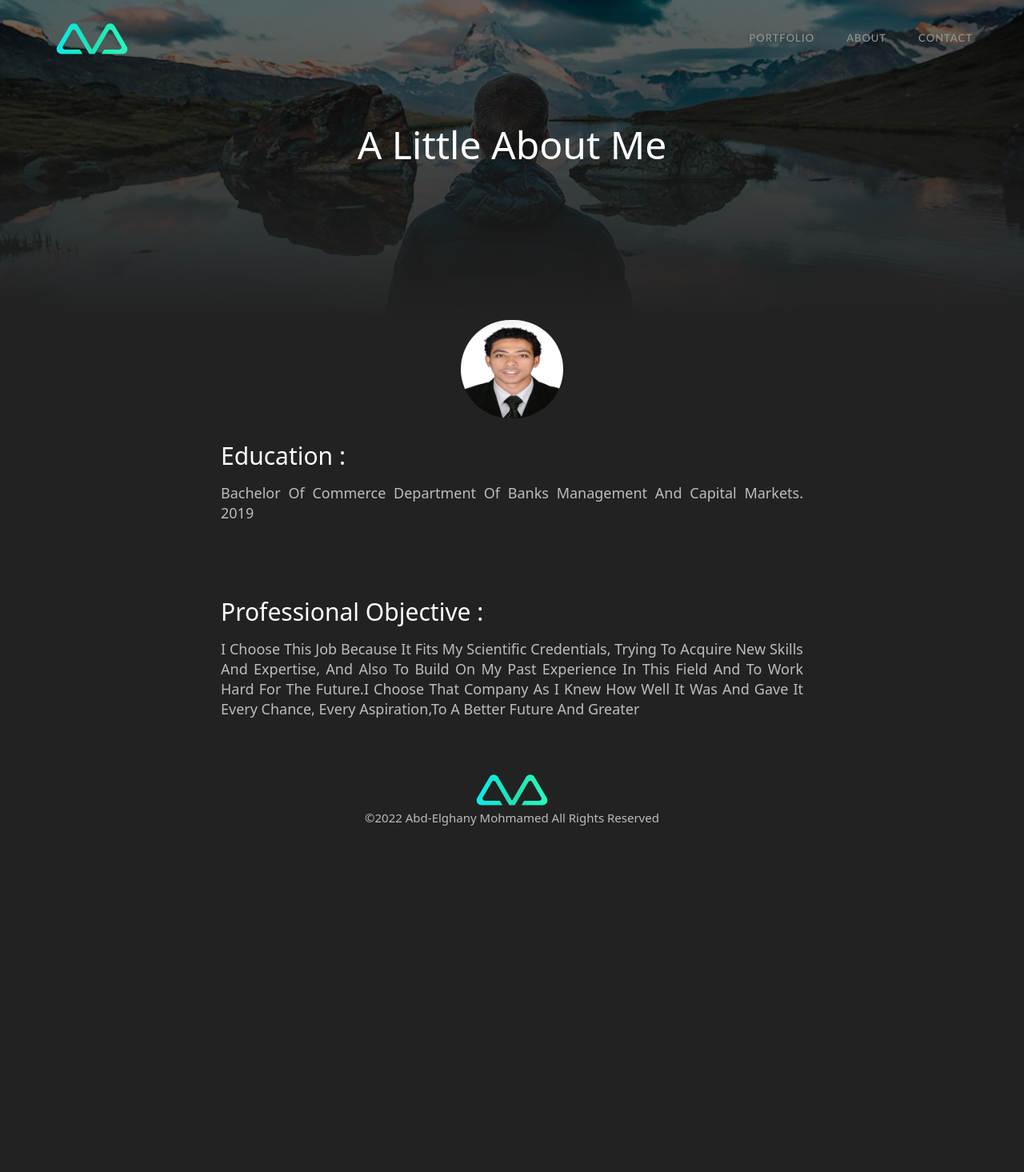
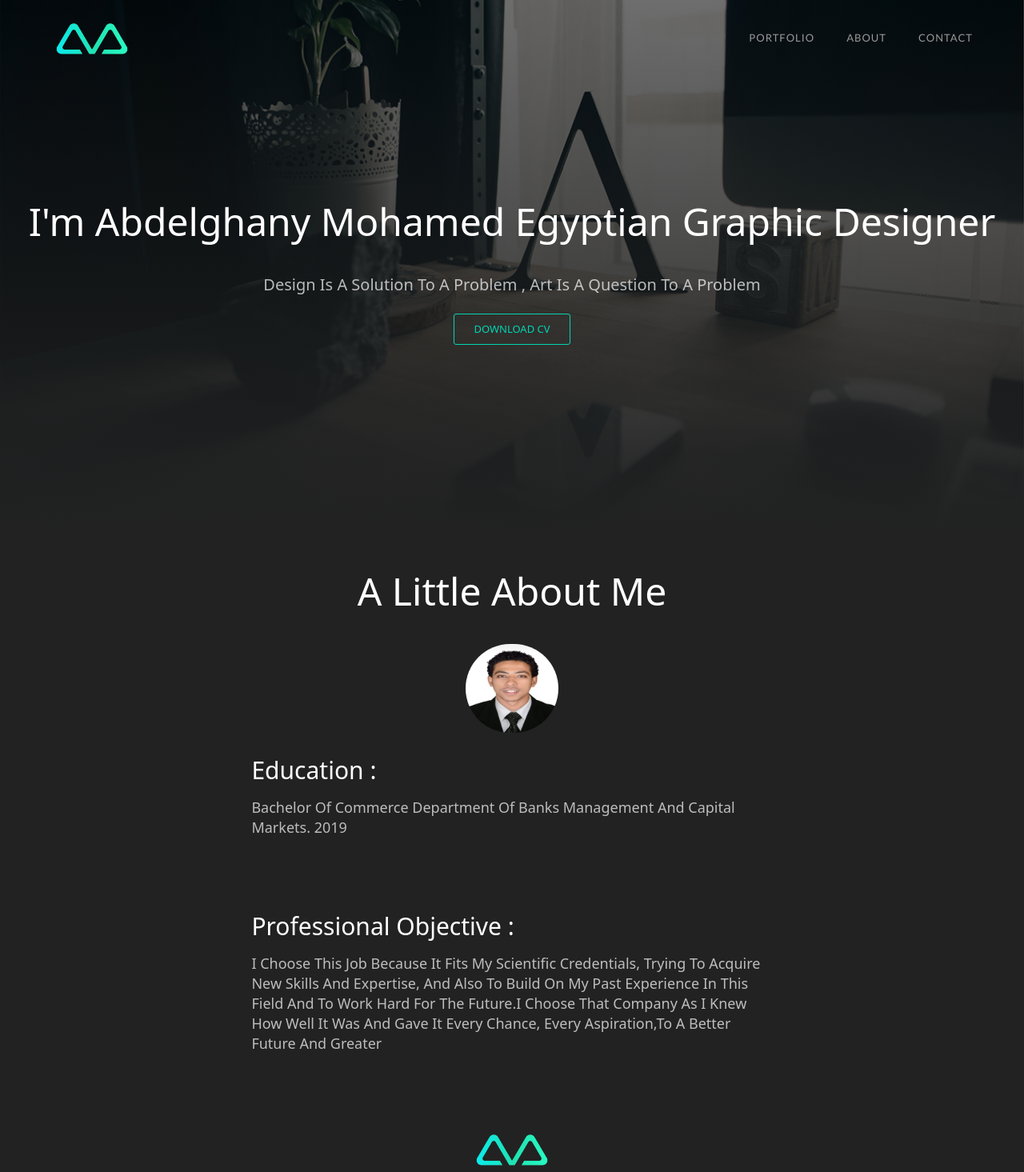
Before and after one commit to ahmedibrahim287/abdelghany, a React (Vite) app: page /about in a window 1280 px wide. Shown: the top 1465 px of the page at 80% size. Before the commit the page ends 1059 px from the top, so only its background shows below. Built offline with nearby package versions, Linux system fonts and the light colour scheme.

Commit message:
last i think

```diff
--- a/index.html
+++ b/index.html
@@ -2,9 +2,9 @@
 <html lang="en">
   <head>
     <meta charset="UTF-8" />
-    <link rel="icon" type="image/svg+xml" href="src/assets/logo.png" />
+    <link rel="icon" type="image/svg+xml" href="/vite.svg" />
     <meta name="viewport" content="width=device-width, initial-scale=1.0" />
-    <title>Abd-Elghany Portolio</title>
+    <title>Vite + React</title>
   </head>
   <body>
     <div id="root"></div>
--- a/src/components/InfoCard.jsx
+++ b/src/components/InfoCard.jsx
@@ -2,7 +2,7 @@ import React from 'react'
 
 const InfoCard = ({ info }) => {
    return (
-      <div className="w-[80%] sm:w-[65%] md:w-[60%] flex flex-col    mb-5 p-5 text-justify">
+      <div className="w-[80%] sm:w-[65%] md:w-[60%] flex flex-col    mb-5 p-5 text-left">
          <div className="mb-2 text-white text-[30px] leading-[53px] font-medium capitalize">{info.header} :</div>
          <div className="mb-6 text-dimWhite text-[18px] leading-[25px] font-extralight capitalize">{info.description}</div>
       </div>
--- a/src/components/Navbar.jsx
+++ b/src/components/Navbar.jsx
@@ -18,9 +18,7 @@ const Navbar = () => {
                   className={`font-poppins font-normal cursor-pointer transition-all leading-[17px] tracking-[1px] uppercase duration-300  text-[13px] text-laito hover:text-secondary active:text-secondary ${index === navLinks.length - 1 ? " mr-0" : "mr-10"
                      }`}
                >
-
-                  <a href={nav.id}>{nav.title}</a>
-                  {/* {nav.id === "#LatestWork" ? <a href={nav.id}>{nav.title}</a> : nav.id === "https://linktr.ee/abdelghanie" ? <a href={nav.id}>{nav.title}</a> : <Link to={nav.id}>{nav.title}</Link>} */}
+                  {nav.id === "https://linktr.ee/abdelghanie" ? <a href={nav.id}>{nav.title}</a> : <Link to={nav.id}>{nav.title}</Link>}
                </li>
             ))}
          </ul>
@@ -42,7 +40,7 @@ const Navbar = () => {
                         className={`font-poppins font-normal cursor-pointer transition-all leading-[17px] tracking-[1px] uppercase duration-300  text-[13px] text-laito hover:text-secondary active:text-secondary ${index === navLinks.length - 1 ? " mr-0" : "mb-4"
                            }`}
                      >
-                        <Link to={nav.id}>{nav.title}</Link>
+                        {nav.id === "https://linktr.ee/abdelghanie" ? <a href={nav.id}>{nav.title}</a> : <Link to={nav.id}>{nav.title}</Link>}
                      </li>
                   ))}
                </ul>
--- a/src/constants/index.js
+++ b/src/constants/index.js
@@ -92,11 +92,11 @@ export const skills = [
 
 export const navLinks = [
    {
-      id: "#LatestWork",
+      id: "portfolio",
       title: "PORTFOLIO",
    },
    {
-      id: "/about",
+      id: "about",
       title: "ABOUT",
    },
    {
--- a/src/main.jsx
+++ b/src/main.jsx
@@ -3,59 +3,34 @@ import ReactDOM from "react-dom/client";
 import { createBrowserRouter, RouterProvider, Route } from "react-router-dom";
 import "./index.css";
 
-import Contact, {
-  loader as contactLoader,
-} from "./routes/contact";
-
-import Root, {
-  loader as rootLoader,
-  action as rootAction,
-} from "./routes/root";
-
-import EditContact, {
-  action as editAction,
-} from "./routes/edit";
-
-import { action as destroyAction } from "./routes/destroy";
 
 
-import Index from "./routes/index";
+
 import ErrorPage from "./pages/ErrorPage/error-page";
-import Home from "./pages/HomePage/Home";
+import Home, {
+
+} from "./pages/HomePage/Home";
+
 import About from "./pages/AboutPage/About";
+import Index from "./pages/Index";
 
 const router = createBrowserRouter([
   {
     path: "/",
     element: <Home />,
     errorElement: <ErrorPage />,
-    loader: rootLoader,
-    action: rootAction,
+
 
     children: [
       { index: true, element: <Index /> },
       {
-        path: "/contacts/:contactId",
-        element: <Contact />,
-        loader: contactLoader,
-
+        path: "/portfolio",
+        element: <Index />,
       }, {
-        path: "/contacts/:contactId/edit",
-        element: <EditContact />,
-        loader: contactLoader,
-        action: editAction,
-      },
-      {
-        path: "contacts/:contactId/destroy",
-        action: destroyAction,
-
-      },
-
+        path: "/about",
+        element: <About />,
+      }
     ],
-
-  }, {
-    path: "/about",
-    element: <About />,
   }
 ]);
 
--- a/src/pages/AboutPage/About.jsx
+++ b/src/pages/AboutPage/About.jsx
@@ -10,7 +10,7 @@ const About = () => {
    return (
       <>
 
-         <section className="relative">
+         {/* <section className="relative">
             <div className="bg-transparent w-full overflow-hidden text-slate-100	absolute h-[260px]">
                <div className={`${styles.paddingX} ${styles.flexCenter}`}>
                   <div className={`${styles.boxWidth}`}>
@@ -18,12 +18,12 @@ const About = () => {
                   </div>
                </div>
             </div>
-            <div className={`${styules.new} ${styles.flexCenter} `}  >
-               <div className={`${styles.flexCenter} flex-col text-center`}>
-                  <h1 className="mb-10 text-white text-[48px] leading-[53px] font-light capitalize">{aboutMeParagraph}</h1>
-               </div>
+         </section> */}
+         <div className={` ${styles.flexCenter} `}  >
+            <div className={`${styles.flexCenter} flex-col text-center`}>
+               <h1 className="mb-10 text-white text-[48px] leading-[53px] font-light capitalize">{aboutMeParagraph}</h1>
             </div>
-         </section>
+         </div>
 
          <section className={`${styles.flexCenter} flex-col text-center`}>
             <img src={aboutImg} alt="sdsd" className="w-[20%] sm:w-[15%] md:w-[10%] m-auto rounded-[6rem] " />
@@ -32,7 +32,7 @@ const About = () => {
             }
          </section>
 
-         <Footer />
+         {/* <Footer /> */}
       </>
 
    )
--- a/src/pages/HomePage/Home.jsx
+++ b/src/pages/HomePage/Home.jsx
@@ -1,15 +1,27 @@
 import React from "react";
 import Navbar from "../../components/Navbar";
-import { aboutMeHeader, Header, prevWork, skills } from "../../constants";
+import { aboutMeHeader, Header } from "../../constants";
 import styles from "../../styles";
 import styules from "./Home.module.css"
 import CvBtn from "../../components/CvBtn"
-import CardOfWork from "../../components/CardOfWork";
-import CardOfSkills from "../../components/CardOfSkills";
+// import CardOfWork from "../../components/CardOfWork";
+// import CardOfSkills from "../../components/CardOfSkills";
 import Footer from "../../components/Footer";
 
 
+import {
+   Outlet,
+   useNavigation,
+
+} from "react-router-dom";
+
+
+
+
+
+
 const Home = () => {
+   const navigation = useNavigation();
    return (
       <>
          <section className="relative">
@@ -29,37 +41,13 @@ const Home = () => {
             </div>
          </section>
 
-         <section className="flex flex-col items-center justify-center text-center" >
-            <h2 id="LatestWork" className="mb-10 text-white text-[50px] leading-[53px] font-medium capitalize">
-
-               Latest work
-            </h2>
-            <div className="container m-auto grid grid-cols-1 md:grid-cols-2 lg:grid-cols-3 gap-2">
-               {prevWork.map((work, index) => (
-                  <div key={work.id} className=" flex flex-col justify-center items-center text-center">
-                     <CardOfWork work={work} />
-                  </div>
-               ))}
-            </div>
-         </section>
 
 
-
-
-         <section className="flex flex-col items-center justify-center text-center mt-16">
-            <h2 className="mb-10 text-white text-[50px] leading-[53px] font-medium capitalize">
-               Skills
-            </h2>
-            <div className="container m-auto grid grid-cols-1 md:grid-cols-2 lg:grid-cols-3 gap-2">
-               {skills.map((skill, index) => (
-                  <div key={skill.id} className=" flex flex-col justify-center items-center text-center">
-                     <CardOfSkills skill={skill} />
-                  </div>
-               ))}
-            </div>
-         </section>
-
-
+         <div id="detail" className={
+            navigation.state === "loading" ? "loading" : ""
+         }>
+            <Outlet />
+         </div>
          <Footer />
 
       </>
--- /dev/null
+++ b/src/pages/Index.jsx
@@ -0,0 +1,43 @@
+import React from 'react'
+import { prevWork, skills } from "../constants";
+
+import CardOfWork from "../components/CardOfWork";
+import CardOfSkills from "../components/CardOfSkills";
+const Index = () => {
+   return (
+      <>
+
+         <section className="flex flex-col items-center justify-center text-center" >
+            <h2 id="LatestWork" className="mb-10 text-white text-[50px] leading-[53px] font-medium capitalize">
+
+               Latest work
+            </h2>
+            <div className="container m-auto grid grid-cols-1 md:grid-cols-2 lg:grid-cols-3 gap-2">
+               {prevWork.map((work, index) => (
+                  <div key={work.id} className=" flex flex-col justify-center items-center text-center">
+                     <CardOfWork work={work} />
+                  </div>
+               ))}
+            </div>
+         </section>
+
+
+
+
+         <section className="flex flex-col items-center justify-center text-center mt-16">
+            <h2 className="mb-10 text-white text-[50px] leading-[53px] font-medium capitalize">
+               Skills
+            </h2>
+            <div className="container m-auto grid grid-cols-1 md:grid-cols-2 lg:grid-cols-3 gap-2">
+               {skills.map((skill, index) => (
+                  <div key={skill.id} className=" flex flex-col justify-center items-center text-center">
+                     <CardOfSkills skill={skill} />
+                  </div>
+               ))}
+            </div>
+         </section>
+      </>
+   )
+}
+
+export default Index
```
Also changed, not shown: 1 other file (tests, documents, lock files or other folders).
